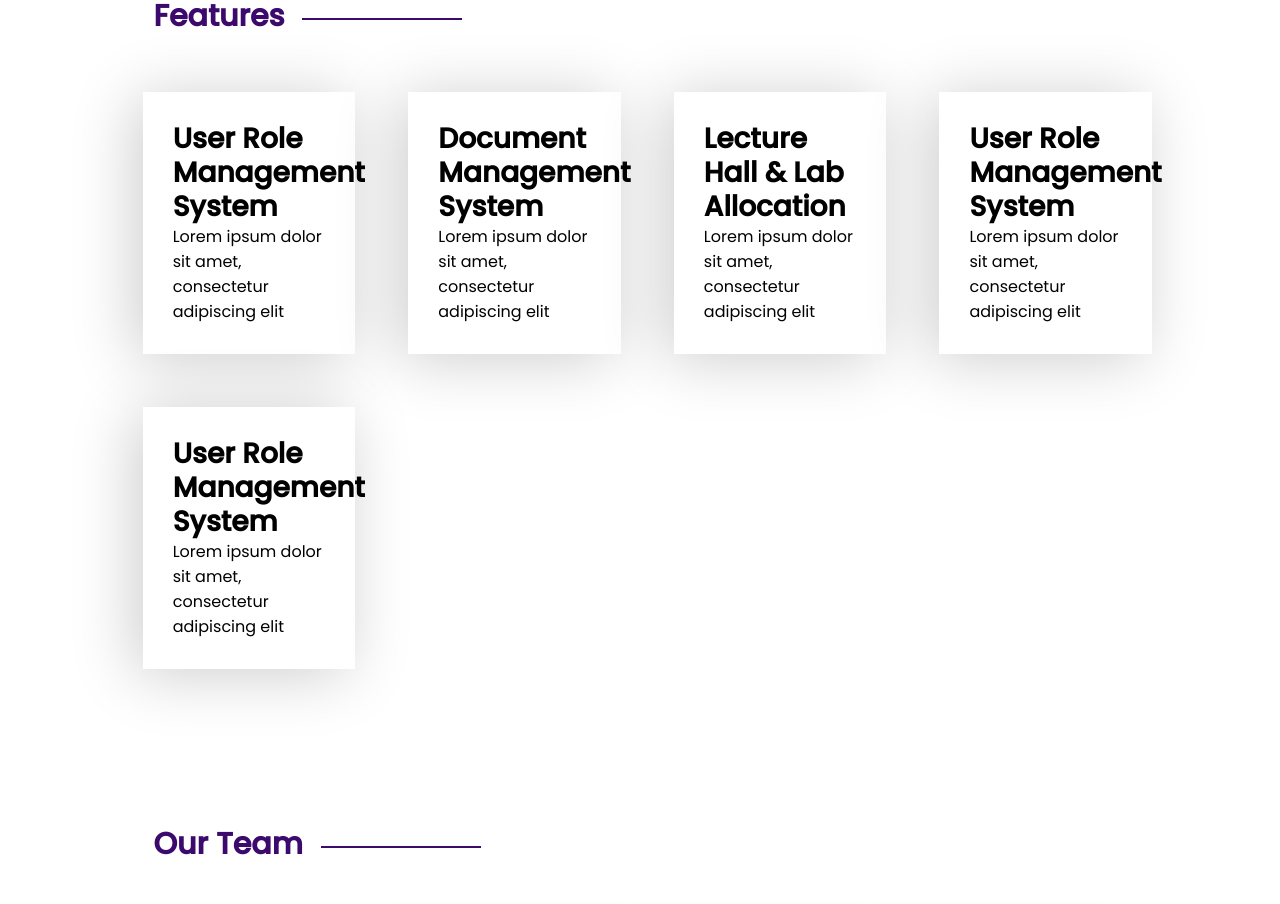
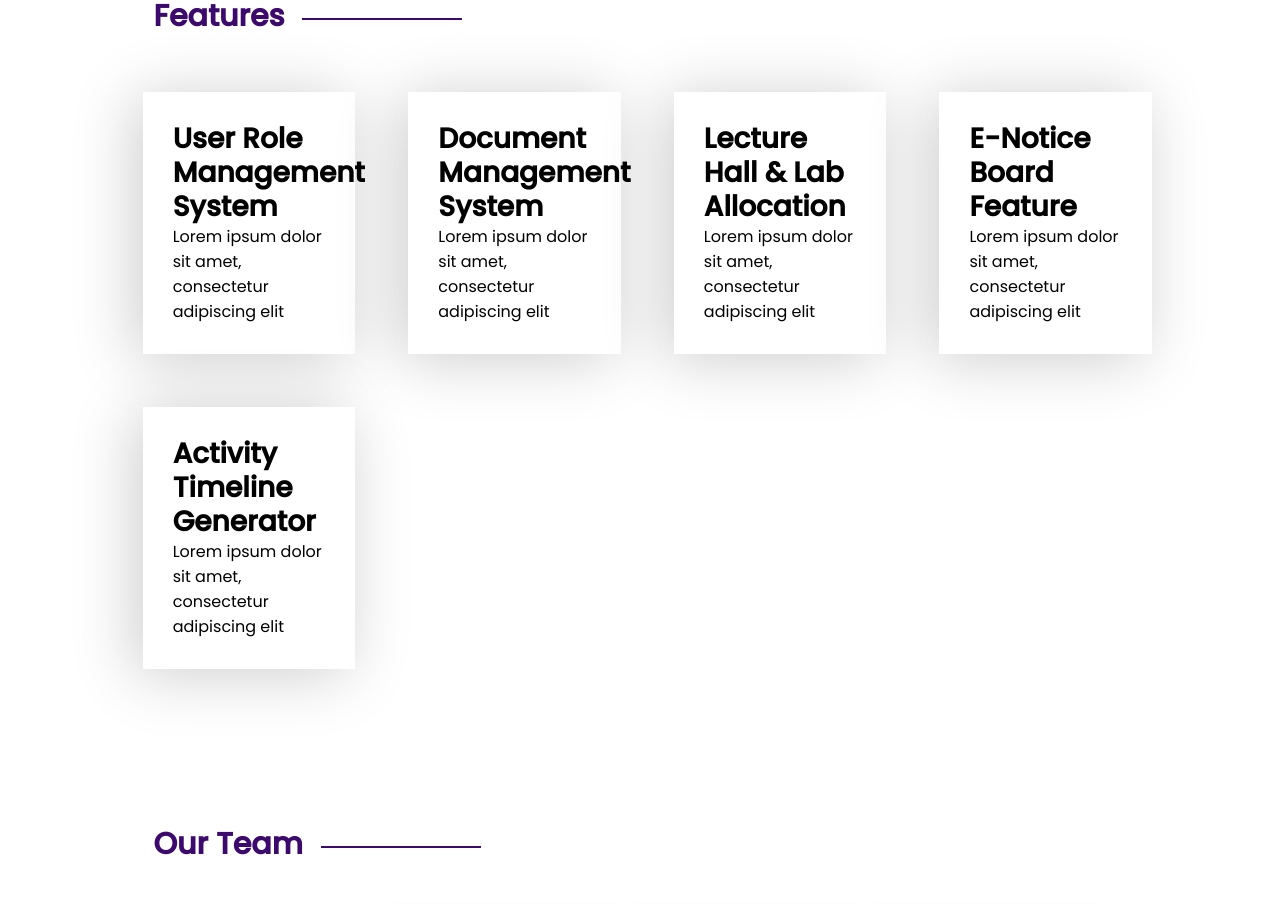
Before and after one commit to GayanKod/Modulo, a React (Create React App) app in the folder client/: page / in a window 1280 px wide. Shown: the part 960-1864 px from the top of the page. Built offline with nearby package versions, Linux system fonts and the light colour scheme; grey boxes are pictures that could not be loaded.

Commit message:
Update Features Section in Landing Page

```diff
--- a/client/src/components/AppFeatures/FeaturesDetails.tsx
+++ b/client/src/components/AppFeatures/FeaturesDetails.tsx
@@ -12,11 +12,11 @@ export const FeaturesDetails=[
         desc: "Lorem ipsum dolor sit amet, consectetur adipiscing elit"
     },
     {
-        title: "User Role Management System",
+        title: "E-Notice Board Feature",
         desc: "Lorem ipsum dolor sit amet, consectetur adipiscing elit"
     },
     {
-        title: "User Role Management System",
+        title: "Activity Timeline Generator",
         desc: "Lorem ipsum dolor sit amet, consectetur adipiscing elit"
     }
 ]
--- a/client/src/components/AppFeatures/FeaturesSection.tsx
+++ b/client/src/components/AppFeatures/FeaturesSection.tsx
@@ -9,7 +9,7 @@ function FeaturesSection(){
     return(
         <>
             <LandingPgHeader title="Features"/>
-            <div className="features-card-container">
+            <div className="features-card-container" id="Features">
                 {FeaturesDetails.map((item,index)=>{
                     return(
                         <Card key={index} desc={item.desc} title={item.title}/>
```
